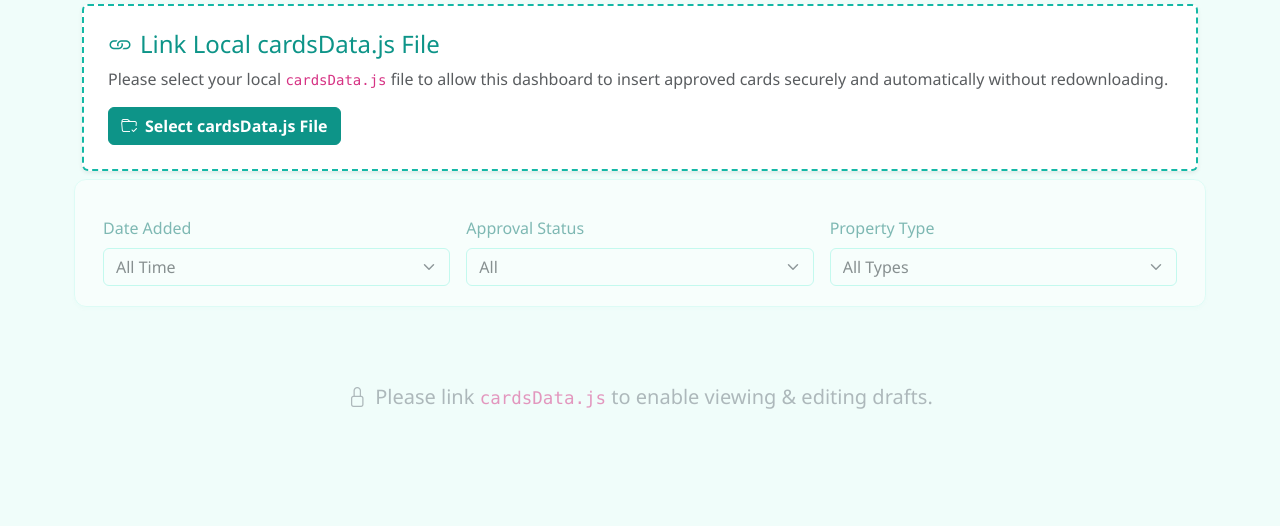
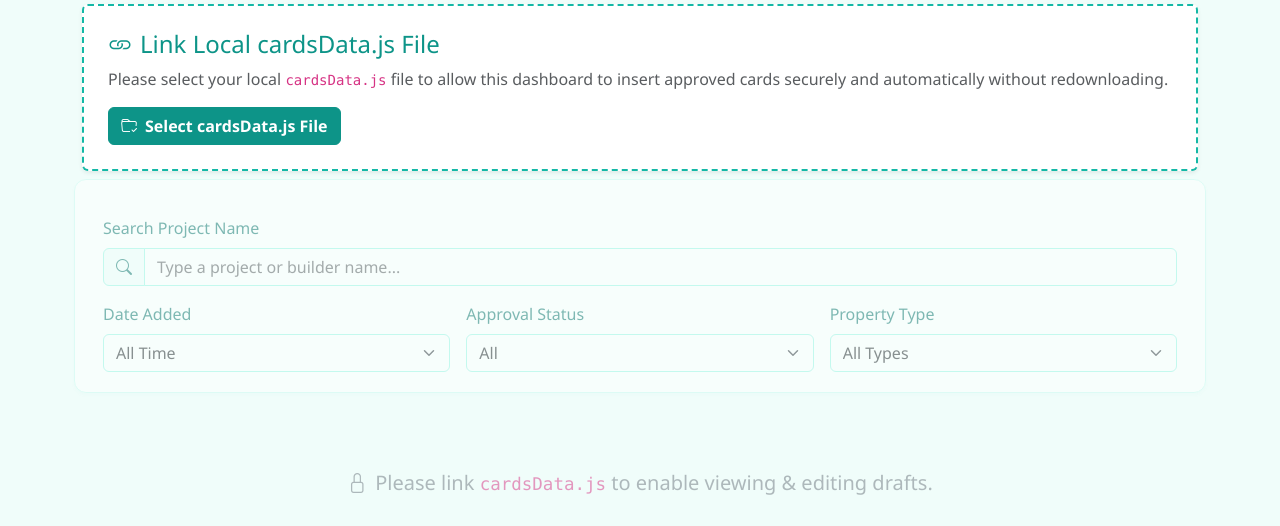
Before and after one commit to yashbodaka/property-adder, a Flask app: page / in a window 1280 px wide. Shown: the part 114-640 px from the top of the page. Run offline with Flask 3, Linux system fonts and the light colour scheme.

Commit message:
Add draft card name search

```diff
--- a/templates/index.html
+++ b/templates/index.html
@@ -99,6 +99,22 @@
 
     <!-- Filters -->
     <div class="row filter-section g-3 align-items-end" id="filtersSection" style="opacity: 0.5; pointer-events: none;">
+        <div class="col-md-12">
+            <label for="nameSearch" class="form-label">Search Project Name</label>
+            <div class="input-group">
+                <span class="input-group-text" style="background-color: #f0fdfa; border-color: #99f6e4; color: #0f766e;">
+                    <i class="bi bi-search"></i>
+                </span>
+                <input
+                    type="search"
+                    class="form-control"
+                    id="nameSearch"
+                    placeholder="Type a project or builder name..."
+                    oninput="filterDrafts()"
+                    autocomplete="off"
+                >
+            </div>
+        </div>
         <div class="col-md-4">
             <label for="dateFilter" class="form-label">Date Added</label>
             <select class="form-select" id="dateFilter" onchange="filterDrafts()">
@@ -379,11 +395,25 @@ function updateLocationID(draftId) {
 }
 
 function filterDrafts() {
+    const searchTerm = document.getElementById("nameSearch").value.trim().toLowerCase();
     const dateFilter = document.getElementById("dateFilter").value;
     const statusFilter = document.getElementById("statusFilter").value;
     const typeFilter = document.getElementById("typeFilter").value;
 
     let filtered = allDrafts;
+
+    // Search by the visible card name first, with location/type as helpful fallbacks.
+    if (searchTerm) {
+        filtered = filtered.filter(d => {
+            const searchableText = [
+                d.projectName,
+                d.propertyLocation,
+                d.type
+            ].map(value => String(value || "").toLowerCase()).join(" ");
+
+            return searchableText.includes(searchTerm);
+        });
+    }
 
     // Filter Date
     if (dateFilter !== "all") {
```
